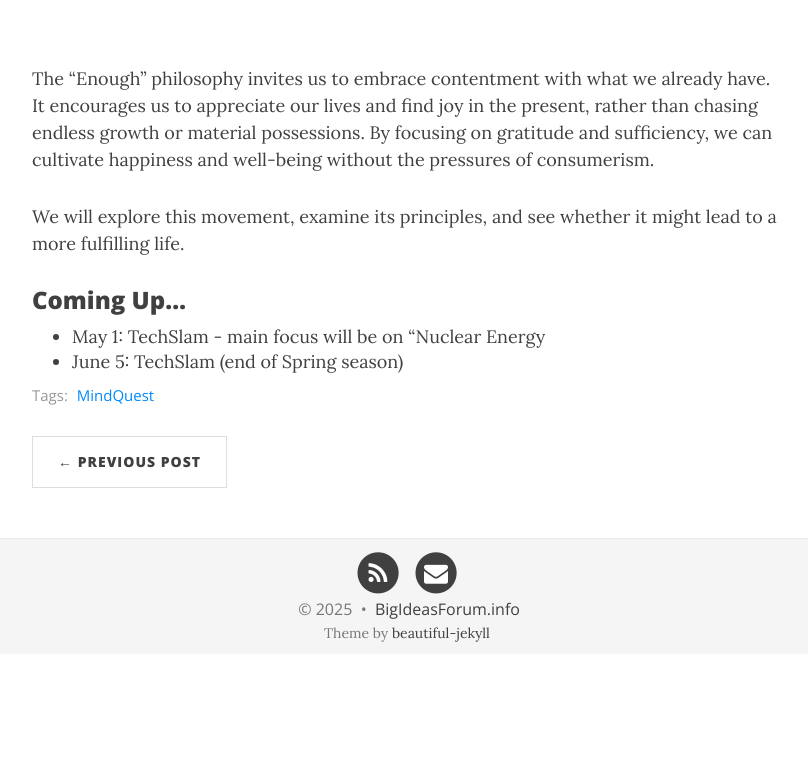
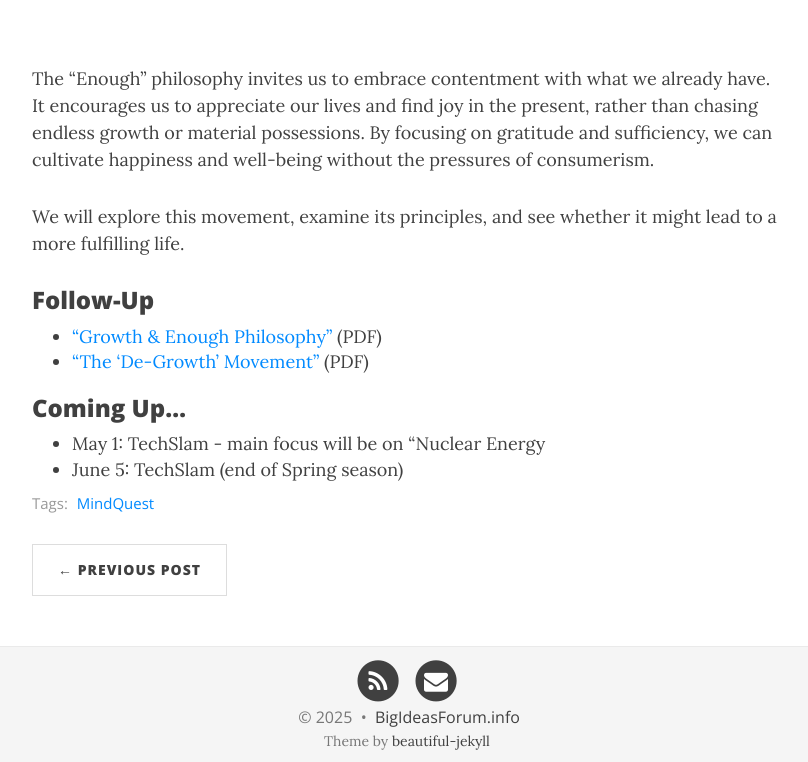
Before and after one commit to BigIdeasForum/bigideasforum.github.io, a Jekyll site: the page built from _posts/2025/2025-04-03-enough.md, in a window 1280 px wide and 1291 px high. Shown: the part 529-1291 px from the top of the window, without its empty margins (233-1041 px from the left). Built offline with Jekyll 4.4.1, drawn with Linux system fonts in a browser that asks for light colours; nearby versions of some CDN libraries.

Commit message:
finalize last event

```diff
--- a/_posts/2025/2025-04-03-enough.md
+++ b/_posts/2025/2025-04-03-enough.md
@@ -12,6 +12,12 @@ The “Enough” philosophy invites us to embrace contentment with what we alrea
 
 We will explore this movement, examine its principles, and see whether it might lead to a more fulfilling life.
 
+### Follow-Up
+
+* ["Growth & Enough Philosophy"](/assets/present/2025/2025-04-03/growth.pdf) (PDF)
+* ["The 'De-Growth' Movement"](/assets/present/2025/2025-04-03/degrowth.pdf) (PDF)
+
+
 ### Coming Up...
 
 - May 1: TechSlam - main focus will be on “Nuclear Energy
```
Also changed, not shown: 2 other files.
